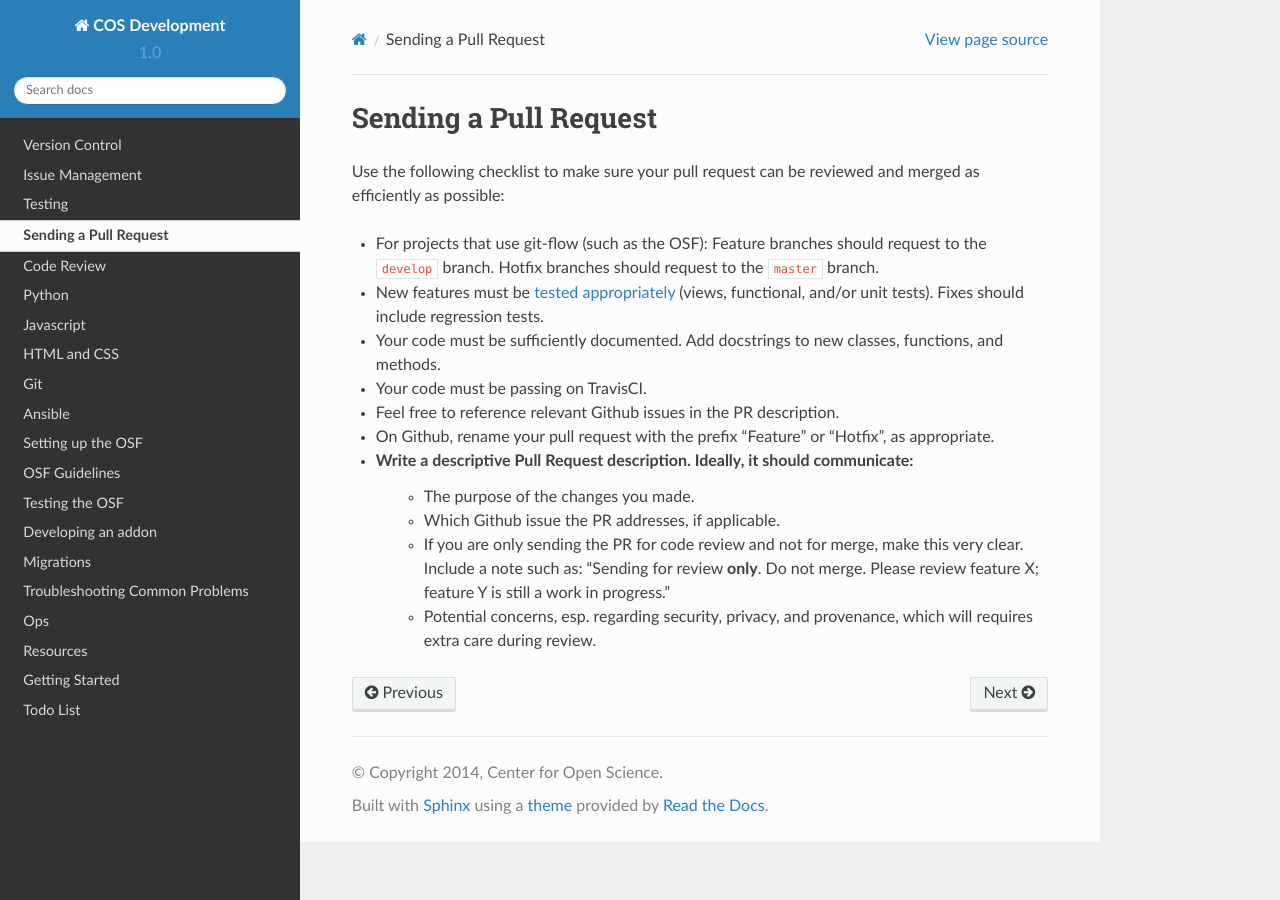
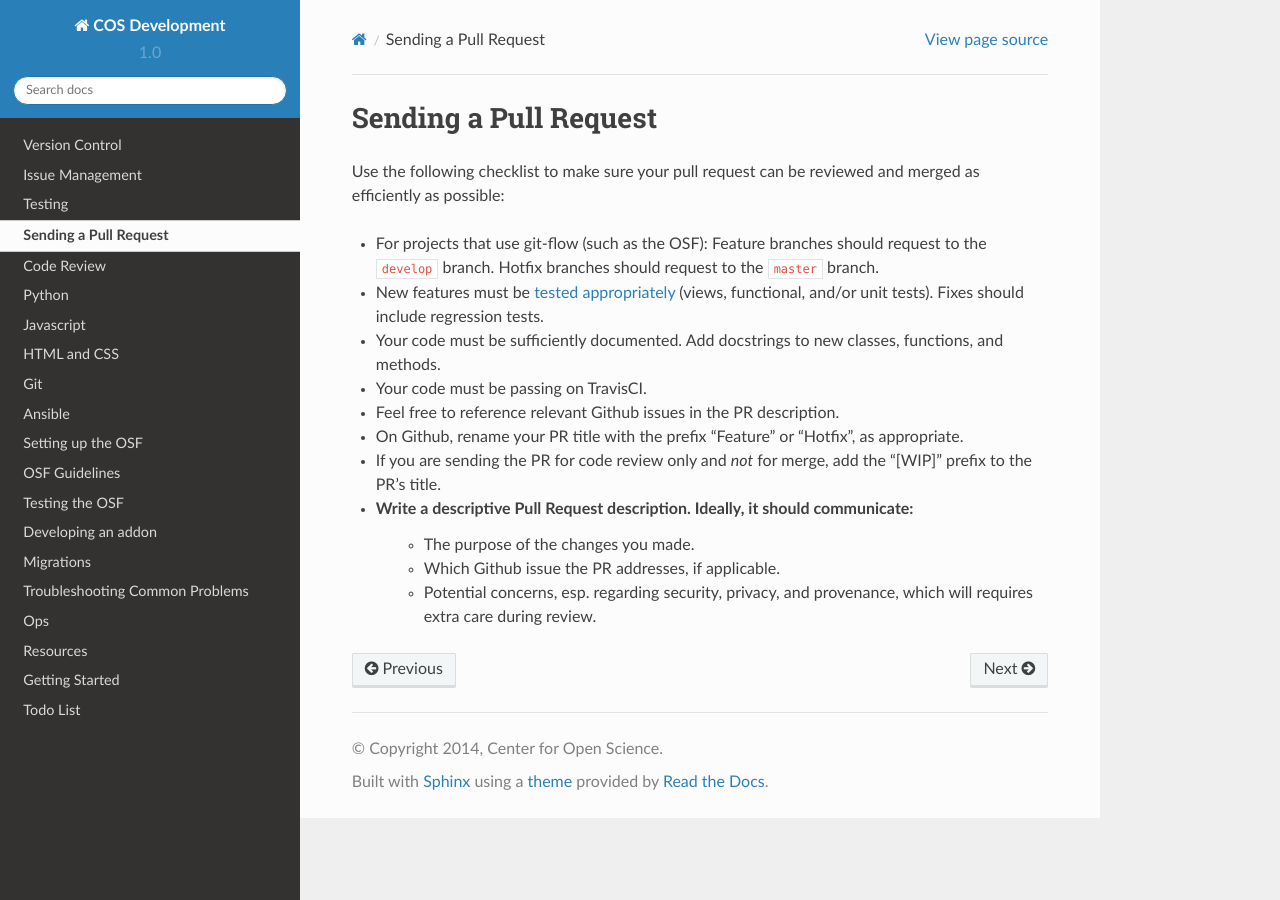
Before and after one commit to CenterForOpenScience/COSDev, a Sphinx documentation site: the page built from docs/process/pull_requests.rst, in a window 1280 px wide. Built offline with Sphinx 7.4.7 and the Read the Docs theme 2.0.0, drawn with Linux system fonts in a browser that asks for light colours.

Commit message:
Clarifications to code review and PR guidelines
as per discussions on Flowdock

```diff
--- a/docs/process/code_review.rst
+++ b/docs/process/code_review.rst
@@ -16,7 +16,7 @@ Before sending a pull request for code review, make sure you have met the :ref:`
 
 - It may be difficult not to perceive code review as personal criticism, but, keep in mind, it is a review of the code, not the person. We can all learn from eachother, and code reviews provide a good environment to do so.
 - After addressing all comments from a review, ping your reviewer by ``@mentioning`` them in a comment.
-- Re: style commments: If you have an issue  with one a guideline, post an issue on the `COSDev <https://github.com/CenterForOpenScience/COSDev>`_ rather than discussing in the PR.
+- If you would like to propose a change to a style guideline, post an issue or send a PR to the `COSDev <https://github.com/CenterForOpenScience/COSDev>`_ repo rather than discussing it in the PR.
 
 Reviewing Code
 **************
--- a/docs/process/pull_requests.rst
+++ b/docs/process/pull_requests.rst
@@ -10,9 +10,9 @@ Use the following checklist to make sure your pull request can be reviewed and m
 - Your code must be sufficiently documented. Add docstrings to new classes, functions, and methods.
 - Your code must be passing on TravisCI.
 - Feel free to reference relevant Github issues in the PR description.
-- On Github, rename your pull request with the prefix "Feature" or "Hotfix", as appropriate.
+- On Github, rename your PR title with the prefix "Feature" or "Hotfix", as appropriate.
+- If you are sending the PR for code review only and *not* for merge, add the "[WIP]" prefix to the PR's title.
 - Write a descriptive Pull Request description. Ideally, it should communicate:
     - The purpose of the changes you made.
     - Which Github issue the PR addresses, if applicable.
-    - If you are only sending the PR for code review and not for merge, make this very clear. Include a note such as: "Sending for review **only**. Do not merge. Please review feature X; feature Y is still a work in progress."
     - Potential concerns, esp. regarding security, privacy, and provenance, which will requires extra care during review.
```
